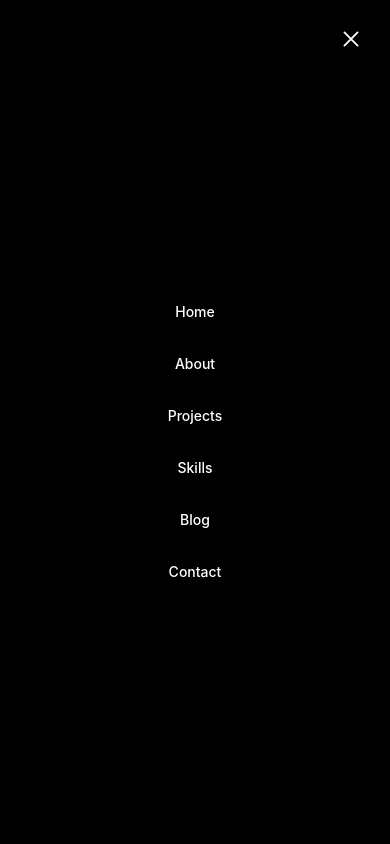
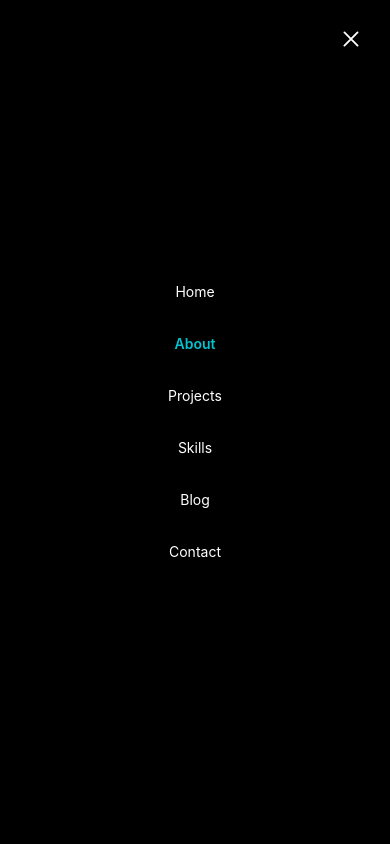
Before and after one commit to MOYIN-21/Portfolio-Website, a React (Vite) app: page /about in a window 390 px wide. Both pictures are taken after a click on the element 360 px from the left and 48 px from the top of the page. Shown: the top 844 px of the page. Built offline with nearby package versions, Linux system fonts and the light colour scheme.

Commit message:
current page on mobile

```diff
--- a/src/components/MobileMenu.jsx
+++ b/src/components/MobileMenu.jsx
@@ -1,41 +1,63 @@
-import React, {useEffect} from 'react'
-import {IoCloseOutline} from "react-icons/io5";
-import {Link} from "react-router-dom";
+import React, { useEffect } from 'react';
+import { IoCloseOutline } from 'react-icons/io5';
+import { Link, useLocation } from 'react-router-dom';
+
+const MobileMenu = ({ menuOpen, setMenuOpen }) => {
+  const location = useLocation();
+
+  useEffect(() => {
+    document.body.style.overflow = menuOpen ? 'hidden' : 'auto';
+  }, [menuOpen]);
+
+  const links = [
+    { to: '/', label: 'Home' },
+    { to: '/about', label: 'About' },
+    { to: '/projects', label: 'Projects' },
+    { to: '/skills', label: 'Skills' },
+    { to: '/blog', label: 'Blog' },
+    { to: '/contact', label: 'Contact' },
+  ];
+
+  return (
+    <div
+      className={`fixed top-0 left-0 w-full bg-black z-40 flex flex-col items-center justify-center text-white transition-all duration-300 ease-in-out`}
+      style={{
+        height: menuOpen ? '100vh' : '0',
+        opacity: menuOpen ? '1' : '0',
+        pointerEvents: menuOpen ? 'auto' : 'none',
+      }}
+    >
+
+      <button
+        onClick={() => setMenuOpen(false)}
+        className="absolute top-6 right-6 text-3xl focus:outline-none cursor-pointer"
+        aria-label="close menu"
+      >
+        <IoCloseOutline />
+      </button>
 
 
-const MobileMenu = ({menuOpen, setMenuOpen}) => {
+      {links.map((link, idx) => {
+        const isActive = location.pathname === link.to;
+        return (
+          <Link
+            key={idx}
+            to={link.to}
+            onClick={() => setMenuOpen(false)}
+            className={`text-inter-medium text-sm leading-5 my-4 transform transition-all duration-300 ${
+              menuOpen ? 'opacity-100 translate-y-0' : 'opacity-0 translate-y-5'
+            }`}
+            style={{
+              color: isActive ? '#00C3D0' : '#FFFFFF',
+              fontWeight: isActive ? '600' : '400',
+            }}
+          >
+            {link.label}
+          </Link>
+        );
+      })}
+    </div>
+  );
+};
 
-    useEffect(() => {
-        document.body.style.overflow = menuOpen ? "hidden" : "auto";
-    }, [menuOpen]);
-
-    return (
-        <div className='fixed text-inter-medium text-sm leading-5 top-0 left-0 w-full bg-black z-40 flex flex-col items-center justify-center transition-all
-        duration-300 ease-in-out' style={{
-            height: menuOpen ? '100vh' : '0',
-            opacity: menuOpen ? '1' : '0',
-            pointerEvents: menuOpen ? 'auto' : 'none'
-        }}>
-            <button onClick={() => setMenuOpen(false)}
-                    className='absolute top-6 right-6 text-white text-3xl focus:outline-none cursor-pointer'
-                    aria-label='close menu'>
-                <IoCloseOutline/>
-            </button>
-
-            <Link to='/' onClick={() => setMenuOpen(false)} className='text-inter-medium text-sm leading-5  text-white my-4 transform transition-transform duration-300
-                ${menuOpen ? "opacity-1 translate-0" : "opacity-0 translate-y-5'>Home</Link>
-            <Link to='/about' onClick={() => setMenuOpen(false)} className='text-inter-medium text-sm leading-5  text-white my-4 transform transition-transform duration-300
-                ${menuOpen ? "opacity-1 translate-0" : "opacity-0 translate-y-5'>About</Link>
-            <Link to='/projects' onClick={() => setMenuOpen(false)} className='text-inter-medium text-sm leading-5 text-white my-4 transform transition-transform duration-300
-                ${menuOpen ? "opacity-1 translate-0" : "opacity-0 translate-y-5'>Projects</Link>
-            <Link to='/skills' onClick={() => setMenuOpen(false)} className='text-inter-medium text-sm leading-5 text-white my-4 transform transition-transform duration-300
-                ${menuOpen ? "opacity-1 translate-0" : "opacity-0 translate-y-5'>Skills</Link>
-            <Link to='/blog' onClick={() => setMenuOpen(false)} className='text-inter-medium text-sm leading-5 text-white my-4 transform transition-transform duration-300
-                ${menuOpen ? "opacity-1 translate-0" : "opacity-0 translate-y-5'>Blog</Link>
-            <Link to='/contact' onClick={() => setMenuOpen(false)} className='text-inter-medium text-sm leading-5 text-white my-4 transform transition-transform duration-300
-                ${menuOpen ? "opacity-1 translate-0" : "opacity-0 translate-y-5'>Contact</Link>
-        </div>
-    )
-}
-
-export default MobileMenu
+export default MobileMenu;
--- a/src/components/Sections/About.jsx
+++ b/src/components/Sections/About.jsx
@@ -91,7 +91,7 @@ const About = () => {
   return (
     <section
       id="homehero"
-      className="min-h-screen w-full px-4 flex flex-col md:px-10 xl:px-12 space-y-24 items-center py-10 pt-48"
+      className="min-h-screen w-full px-4 flex flex-col md:px-10 xl:px-12 space-y-24 items-center py-10 md:pt-48 pt-30"
     >
 
       <div className="w-full max-w-7xl mx-auto flex flex-col md:flex-row gap-10 md:gap-16 items-start">
```
